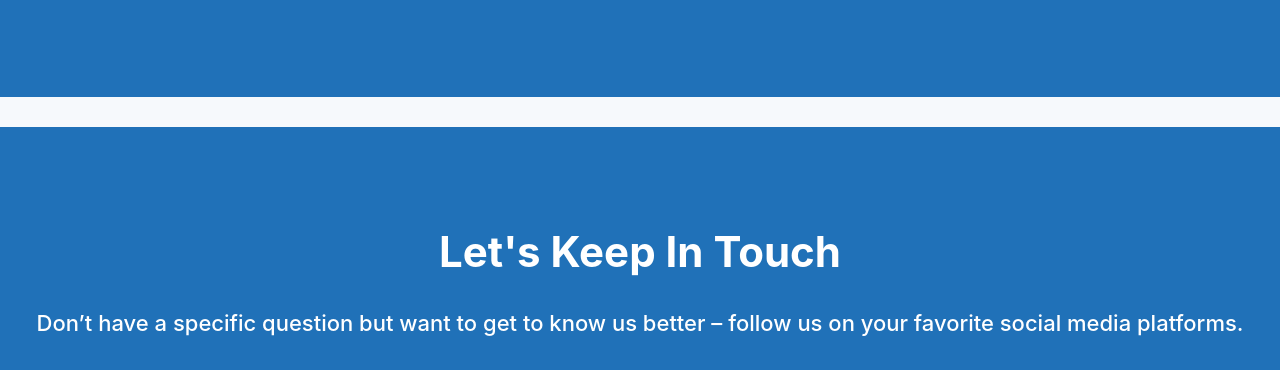
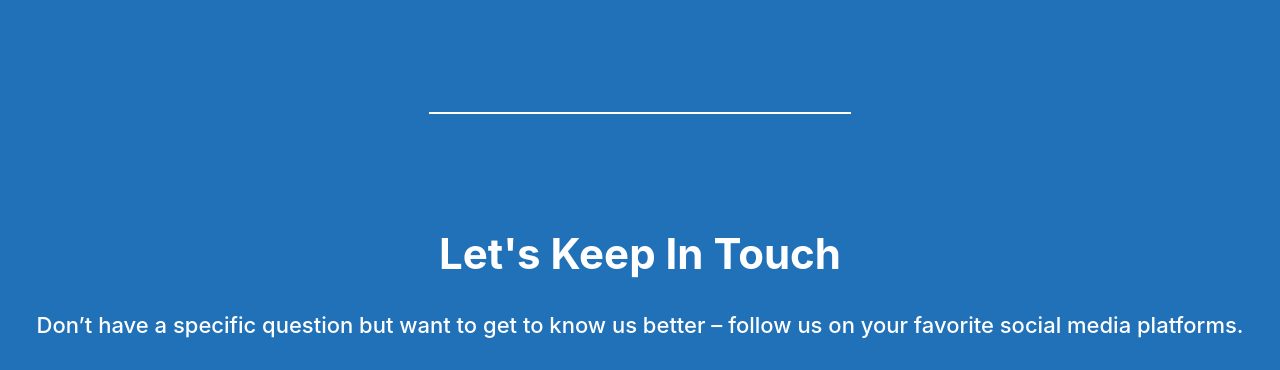
Before and after one commit to InsightfulIR/insightfulir-website, a Gatsby site: page /contact in a window 1280 px wide. Shown: the part 1019-1389 px from the top of the page. Built offline with nearby package versions, Linux system fonts and the light colour scheme; Gatsby itself is replaced by a stand-in of ours.

Commit message:
add line breaks

```diff
--- a/src/components/page-sections/shared/section-divider/SectionDivider.module.scss
+++ b/src/components/page-sections/shared/section-divider/SectionDivider.module.scss
@@ -1,11 +1,30 @@
 @import '../../../../styles/variables.scss';
 
 .container {
+  background-color: $color-background;
+  display: flex;
+  justify-content: center;
+  align-items: center;
   padding-top: 15px;
   padding-bottom: 15px;
 }
 
 .divider {
-  width: 25%;
-  border-top: 1px solid $color-primary;
+  width: 33%;
+  border-top: 2px solid $color-text;
 }
+
+@mixin themable($theme-name, $container-bg, $divider-color) {
+  .#{$theme-name} {
+    .container {
+      background-color: $container-bg;
+    }
+
+    .divider {
+      border-top-color: $divider-color;
+    }
+  }
+}
+
+@include themable(bgWhiteTheme, $color-background-white, $color-text);
+@include themable(bgPrimaryTheme, $color-primary, $color-white);
--- a/src/components/page-sections/shared/section-divider/SectionDivider.tsx
+++ b/src/components/page-sections/shared/section-divider/SectionDivider.tsx
@@ -1,10 +1,30 @@
 import * as React from 'react';
-import { container, divider } from './SectionDivider.module.scss';
+import classNames from 'classnames';
+import {
+  bgPrimaryTheme,
+  bgWhiteTheme,
+  container,
+  divider
+} from './SectionDivider.module.scss';
 
-const SectionDivider: React.FC = () => {
+
+type Props = {
+  bgColor?: "primary" | "white";
+};
+
+const SectionDivider: React.FC<Props> = ({ bgColor }) => {
+  const theme = classNames(
+    {
+      [bgWhiteTheme]: bgColor === "white",
+      [bgPrimaryTheme]: bgColor === "primary",
+    }
+  );
+
   return (
-    <div className={container}>
-      <span className={divider}/>
+    <div className={theme}>
+      <div className={container}>
+        <span className={divider}/>
+      </div>
     </div>
   );
 };
--- a/src/pages/contact.tsx
+++ b/src/pages/contact.tsx
@@ -12,7 +12,7 @@ const ContactPage: React.FC<PageProps> = () => {
     <PageLayout>
       <ContactHeaderSection />
       <SendMessageSection />
-      <SectionDivider />
+      <SectionDivider bgColor="primary" />
       <KeepInTouchSection />
     </PageLayout>
   );
--- a/src/pages/index.tsx
+++ b/src/pages/index.tsx
@@ -16,7 +16,7 @@ const HomePage: React.FC<PageProps> = () => {
     <PageLayout>
       <HeroSection />
       <InfoSection />
-      <SectionDivider />
+      <SectionDivider bgColor="white" />
       <BenefitsSection />
       <PopularStocksSection />
       <SectionDivider />
```
